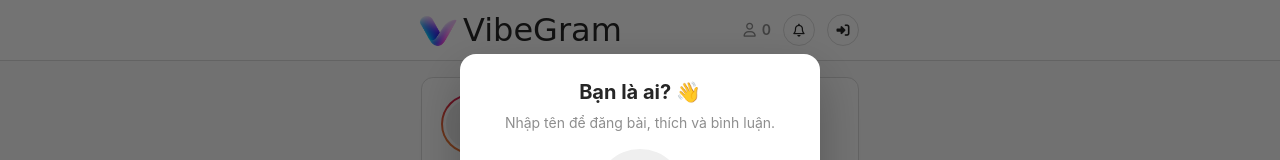
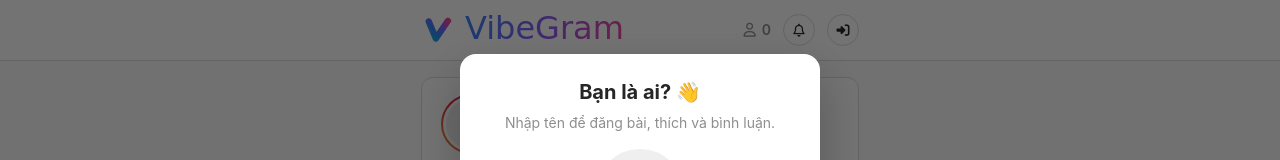
Before and after one commit to hoangtannguyen/pod-cast, a plain HTML site: page index.html in a window 1280 px wide. Shown: the top 160 px of the page. Drawn offline with nearby package versions, Linux system fonts and the light colour scheme; no server answers; a web font is replaced by a local one.

Commit message:
[Add]: Text learning ai 18

```diff
--- a/index.html
+++ b/index.html
@@ -7,6 +7,7 @@
     <link href="https://cdnjs.cloudflare.com/ajax/libs/font-awesome/6.4.0/css/all.min.css" rel="stylesheet">
     <link rel="stylesheet" href="style.css">
     <title>VibeGram 📸 | Share Your Vibes</title>
+    <link rel="icon" type="image/svg+xml" href="images/vibe-logo.svg">
     <link rel="icon" type="image/png" href="images/vibe-logo1.png">
     <link rel="apple-touch-icon" href="images/vibe-logo1.png">
 </head>
@@ -15,8 +16,8 @@
     <header class="topbar">
         <div class="topbar-inner">
             <h1 class="logo">
-                <img src="images/vibe-logo1.png" alt="" class="logo-img" width="34" height="34">
-                <span>VibeGram</span>
+                <img src="images/vibe-logo.svg" alt="" class="logo-img" width="34" height="34">
+                <span class="logo-text">VibeGram</span>
             </h1>
             <div class="topbar-actions">
                 <div class="topbar-meta" title="Số thành viên">
--- a/style.css
+++ b/style.css
@@ -94,9 +94,16 @@ img {
 .logo-img {
     width: 34px;
     height: 34px;
-    object-fit: contain;
-    /* the PNG has a white margin around the icon; scale it up so the icon itself reads bigger */
-    transform: scale(1.25);
+    flex-shrink: 0;
+}
+
+/* same gradient as the "V" mark (images/vibe-logo.svg) */
+.logo-text {
+    padding: 0 2px 4px; /* room for the script font's swashes, which the clipped background would cut off */
+    background: linear-gradient(90deg, #3b82f6 0%, #8b5cf6 50%, #ec4899 100%);
+    -webkit-background-clip: text;
+    background-clip: text;
+    color: transparent;
 }
 
 .topbar-actions {
```
Also changed, not shown: images/vibe-logo.svg (added).
